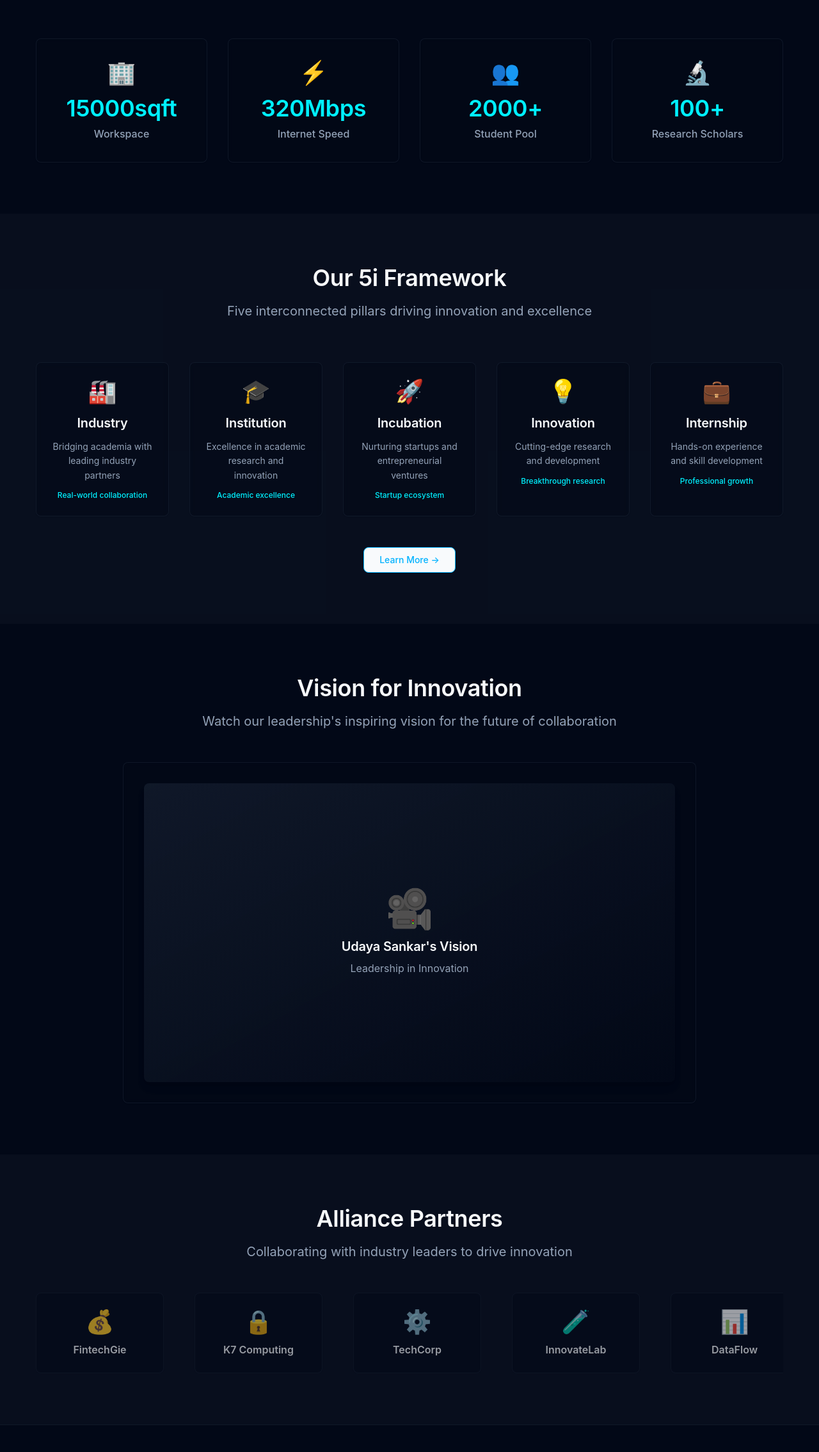
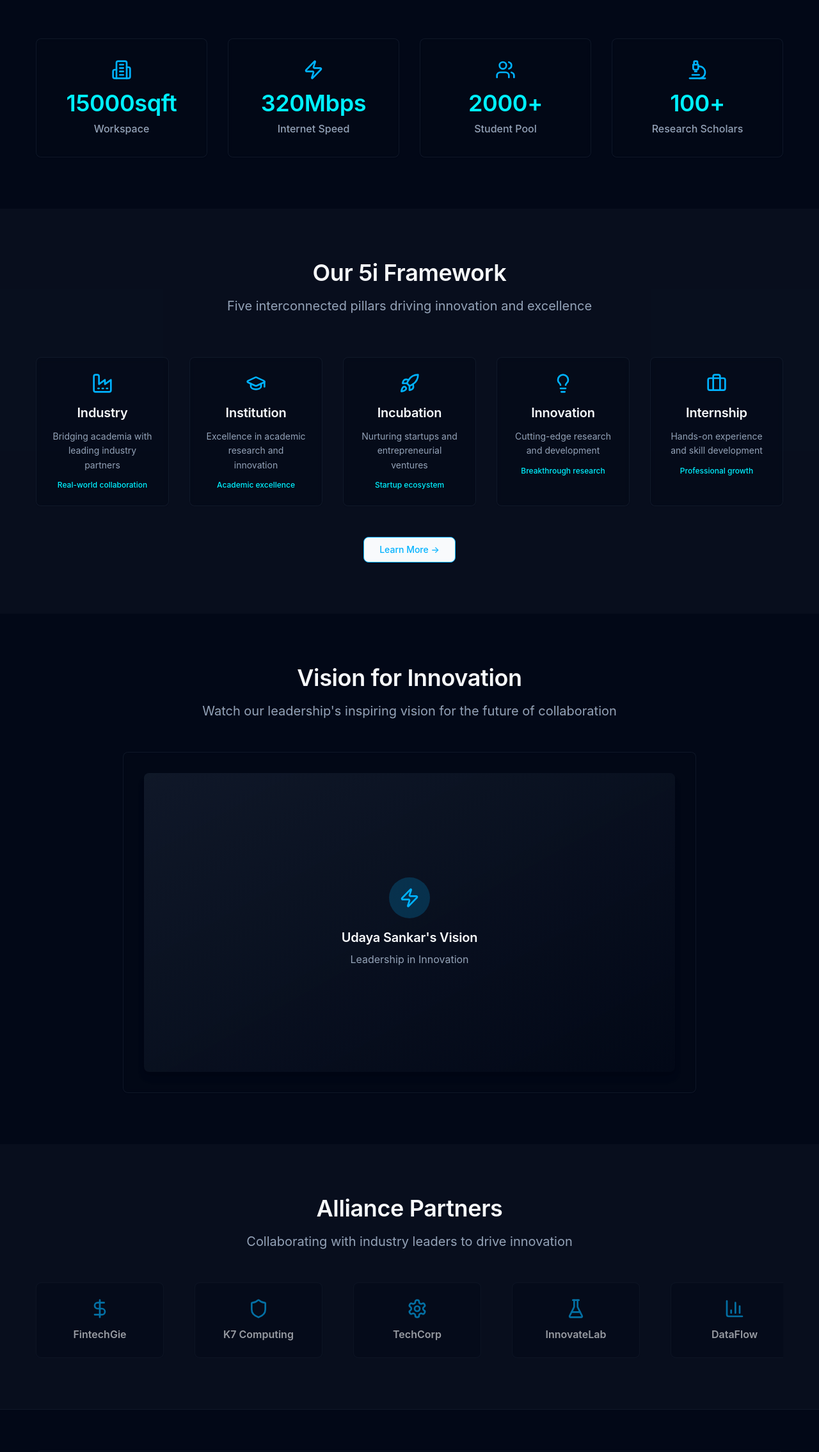
Before and after one commit to ranjith-2102/aakam360-futuristic-web, a React (Vite) app: page / in a window 1280 px wide. Shown: the part 820-3089 px from the top of the page at 64% size. Built offline with nearby package versions, Linux system fonts and the light colour scheme.

Commit message:
Refactor: Replace emojis and icons with minimal alternatives
Replaces all emojis and icons in the application with minimal, text-based alternatives to align with the requested design.

```diff
--- a/src/pages/Contact.tsx
+++ b/src/pages/Contact.tsx
@@ -5,6 +5,7 @@ import { Card } from "@/components/ui/card";
 import { Button } from "@/components/ui/button";
 import { Input } from "@/components/ui/input";
 import { Textarea } from "@/components/ui/textarea";
+import { MapPin, Clock, Phone, Mail, Linkedin, Twitter, Instagram, Youtube } from "lucide-react";
 
 const Contact = () => {
   const [formData, setFormData] = useState({
@@ -22,25 +23,25 @@ const Contact = () => {
 
   const contactInfo = [
     {
-      icon: "📍",
+      icon: MapPin,
       title: "Location",
       details: "Pullipalayam, Sankari, Salem\nTamil Nadu, India - 637304",
       accent: "accent-cyan"
     },
     {
-      icon: "🕒",
+      icon: Clock,
       title: "Operating Hours",
       details: "9 AM to 6 PM\nMonday to Saturday",
       accent: "accent-orange"
     },
     {
-      icon: "📞",
+      icon: Phone,
       title: "Phone",
       details: "+91 98765 43210\n+91 98765 43211",
       accent: "accent-cyan"
     },
     {
-      icon: "✉️",
+      icon: Mail,
       title: "Email",
       details: "info@aakam360.com\nsupport@aakam360.com",
       accent: "accent-orange"
@@ -48,10 +49,10 @@ const Contact = () => {
   ];
 
   const socialLinks = [
-    { icon: "📘", name: "LinkedIn", handle: "@aakam360" },
-    { icon: "🐦", name: "Twitter", handle: "@aakam360" },
-    { icon: "📸", name: "Instagram", handle: "@aakam360" },
-    { icon: "📺", name: "YouTube", handle: "Aakam360" },
+    { icon: Linkedin, name: "LinkedIn", handle: "@aakam360" },
+    { icon: Twitter, name: "Twitter", handle: "@aakam360" },
+    { icon: Instagram, name: "Instagram", handle: "@aakam360" },
+    { icon: Youtube, name: "YouTube", handle: "Aakam360" },
   ];
 
   return (
@@ -153,12 +154,14 @@ const Contact = () => {
             {/* Contact Information */}
             <div className="space-y-8">
               <div className="grid grid-cols-1 md:grid-cols-2 gap-6">
-                {contactInfo.map((info, index) => (
+                {contactInfo.map((info, index) => {
+                  const IconComponent = info.icon;
+                  return (
                     <Card
                       key={index}
                       className="studio-card p-6 text-center"
                     >
-                    <div className="text-4xl mb-4">{info.icon}</div>
+                      <IconComponent className="w-8 h-8 mx-auto mb-4 text-accent" />
                       <h3 className={`text-xl font-bold heading-xl mb-3 ${info.accent}`}>
                         {info.title}
                       </h3>
@@ -166,7 +169,8 @@ const Contact = () => {
                         {info.details}
                       </p>
                     </Card>
-                ))}
+                  );
+                })}
               </div>
 
               {/* Social Links */}
@@ -175,18 +179,19 @@ const Contact = () => {
                   Connect With Us
                 </h3>
                 <div className="grid grid-cols-2 md:grid-cols-4 gap-4">
-                  {socialLinks.map((social, index) => (
+                  {socialLinks.map((social, index) => {
+                    const IconComponent = social.icon;
+                    return (
                       <div
                         key={index}
                         className="bg-muted/30 p-4 rounded-lg text-center hover:bg-accent/20 hover:text-accent transition-all duration-300 cursor-pointer group"
                       >
-                      <div className="text-3xl mb-2 group-hover:scale-110 transition-transform">
-                        {social.icon}
-                      </div>
+                        <IconComponent className="w-6 h-6 mx-auto mb-2 group-hover:scale-110 transition-transform" />
                         <div className="text-sm font-medium">{social.name}</div>
                         <div className="text-xs text-muted-foreground">{social.handle}</div>
                       </div>
-                  ))}
+                    );
+                  })}
                 </div>
               </Card>
             </div>
@@ -203,7 +208,9 @@ const Contact = () => {
             </h2>
             <div className="aspect-video bg-gradient-to-br from-muted/50 to-background rounded-lg flex items-center justify-center shadow-lg">
               <div className="text-center">
-                <div className="text-6xl mb-4">🗺️</div>
+                <div className="w-16 h-16 mx-auto mb-4 bg-accent/20 rounded-full flex items-center justify-center">
+                  <MapPin className="w-8 h-8 text-accent" />
+                </div>
                 <p className="text-foreground text-xl font-semibold heading-xl">Interactive Campus Map</p>
                 <p className="text-muted-foreground mt-2 body-large">
                   Pullipalayam, Sankari, Salem, Tamil Nadu, India - 637304
--- a/src/pages/Index.tsx
+++ b/src/pages/Index.tsx
@@ -1,60 +1,60 @@
-
 import { useState, useEffect } from "react";
 import { Link } from "react-router-dom";
 import Navigation from "@/components/Navigation";
 import { Button } from "@/components/ui/button";
 import { Card } from "@/components/ui/card";
+import { Building2, Zap, Users, Microscope, Factory, GraduationCap, Rocket, Lightbulb, Briefcase, DollarSign, Shield, Settings, FlaskConical, BarChart3, Cloud } from "lucide-react";
 
 const Index = () => {
   const [counters, setCounters] = useState({ workspace: 0, speed: 0, students: 0, scholars: 0 });
 
   const statistics = [
-    { value: 15000, suffix: "sqft", label: "Workspace", key: "workspace", icon: "🏢" },
-    { value: 320, suffix: "Mbps", label: "Internet Speed", key: "speed", icon: "⚡" },
-    { value: 2000, suffix: "+", label: "Student Pool", key: "students", icon: "👥" },
-    { value: 100, suffix: "+", label: "Research Scholars", key: "scholars", icon: "🔬" },
+    { value: 15000, suffix: "sqft", label: "Workspace", key: "workspace", icon: Building2 },
+    { value: 320, suffix: "Mbps", label: "Internet Speed", key: "speed", icon: Zap },
+    { value: 2000, suffix: "+", label: "Student Pool", key: "students", icon: Users },
+    { value: 100, suffix: "+", label: "Research Scholars", key: "scholars", icon: Microscope },
   ];
 
   const pillars = [
     {
       name: "Industry",
-      icon: "🏭",
+      icon: Factory,
       description: "Bridging academia with leading industry partners",
       highlight: "Real-world collaboration"
     },
     {
       name: "Institution",
-      icon: "🎓",
+      icon: GraduationCap,
       description: "Excellence in academic research and innovation",
       highlight: "Academic excellence"
     },
     {
       name: "Incubation",
-      icon: "🚀",
+      icon: Rocket,
       description: "Nurturing startups and entrepreneurial ventures",
       highlight: "Startup ecosystem"
     },
     {
       name: "Innovation",
-      icon: "💡",
+      icon: Lightbulb,
       description: "Cutting-edge research and development",
       highlight: "Breakthrough research"
     },
     {
       name: "Internship",
-      icon: "💼",
+      icon: Briefcase,
       description: "Hands-on experience and skill development",
       highlight: "Professional growth"
     },
   ];
 
   const alliances = [
-    { name: "FintechGie", logo: "💰" },
-    { name: "K7 Computing", logo: "🔒" },
-    { name: "TechCorp", logo: "⚙️" },
-    { name: "InnovateLab", logo: "🧪" },
-    { name: "DataFlow", logo: "📊" },
-    { name: "CloudSync", logo: "☁️" },
+    { name: "FintechGie", icon: DollarSign },
+    { name: "K7 Computing", icon: Shield },
+    { name: "TechCorp", icon: Settings },
+    { name: "InnovateLab", icon: FlaskConical },
+    { name: "DataFlow", icon: BarChart3 },
+    { name: "CloudSync", icon: Cloud },
   ];
 
   useEffect(() => {
@@ -130,19 +130,22 @@ const Index = () => {
       <section id="stats-section" className="py-20 px-6 section-dark">
         <div className="container mx-auto">
           <div className="grid grid-cols-2 md:grid-cols-4 gap-8">
-            {statistics.map((stat, index) => (
+            {statistics.map((stat, index) => {
+              const IconComponent = stat.icon;
+              return (
                 <Card
                   key={index}
                   className="studio-card p-8 text-center"
                   style={{ animationDelay: `${index * 0.1}s` }}
                 >
-                <div className="text-4xl mb-4">{stat.icon}</div>
+                  <IconComponent className="w-8 h-8 mx-auto mb-4 text-accent" />
                   <div className="text-4xl font-bold heading-xl accent-cyan mb-2">
                     {counters[stat.key]}{stat.suffix}
                   </div>
                   <div className="text-muted-foreground font-medium">{stat.label}</div>
                 </Card>
-            ))}
+              );
+            })}
           </div>
         </div>
       </section>
@@ -158,11 +161,11 @@ const Index = () => {
           </p>
 
           <div className="pillars-grid">
-            {pillars.map((pillar, index) => (
+            {pillars.map((pillar, index) => {
+              const IconComponent = pillar.icon;
+              return (
                 <Card key={index} className="studio-card p-6 text-center group">
-                <div className="text-4xl mb-4 group-hover:scale-110 transition-transform duration-300">
-                  {pillar.icon}
-                </div>
+                  <IconComponent className="w-8 h-8 mx-auto mb-4 group-hover:scale-110 transition-transform duration-300 text-accent" />
                   <h3 className="text-xl font-bold heading-xl mb-3 group-hover:text-accent transition-colors">
                     {pillar.name}
                   </h3>
@@ -173,7 +176,8 @@ const Index = () => {
                     {pillar.highlight}
                   </div>
                 </Card>
-            ))}
+              );
+            })}
           </div>
 
           <div className="text-center mt-12">
@@ -199,7 +203,9 @@ const Index = () => {
             <Card className="studio-card p-8">
               <div className="aspect-video bg-gradient-to-br from-muted/50 to-background rounded-lg flex items-center justify-center shadow-lg">
                 <div className="text-center">
-                  <div className="text-6xl mb-4">🎥</div>
+                  <div className="w-16 h-16 mx-auto mb-4 bg-accent/20 rounded-full flex items-center justify-center">
+                    <Zap className="w-8 h-8 text-accent" />
+                  </div>
                   <p className="text-foreground text-xl font-semibold heading-xl">Udaya Sankar's Vision</p>
                   <p className="text-muted-foreground mt-2 body-large">Leadership in Innovation</p>
                 </div>
@@ -220,14 +226,17 @@ const Index = () => {
           </p>
 
           <div className="logo-carousel">
-            {[...alliances, ...alliances].map((alliance, index) => (
+            {[...alliances, ...alliances].map((alliance, index) => {
+              const IconComponent = alliance.icon;
+              return (
                 <div key={index} className="logo-item">
                   <Card className="studio-card p-6 text-center min-w-[200px]">
-                  <div className="text-4xl mb-3">{alliance.logo}</div>
+                    <IconComponent className="w-8 h-8 mx-auto mb-3 text-accent" />
                     <p className="text-foreground font-semibold">{alliance.name}</p>
                   </Card>
                 </div>
-            ))}
+              );
+            })}
           </div>
         </div>
       </section>
```
Also changed, not shown: src/pages/Our5i.tsx (+22 -13 lines). Lines whose indentation alone changed are shown as unchanged.
